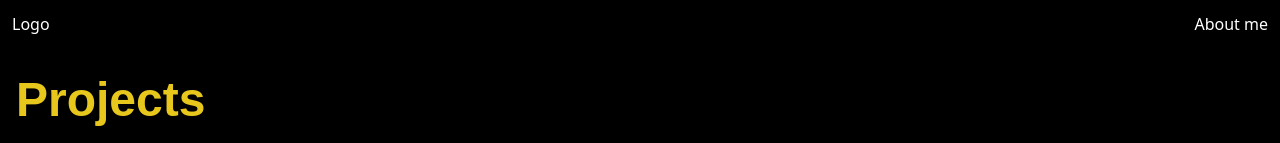
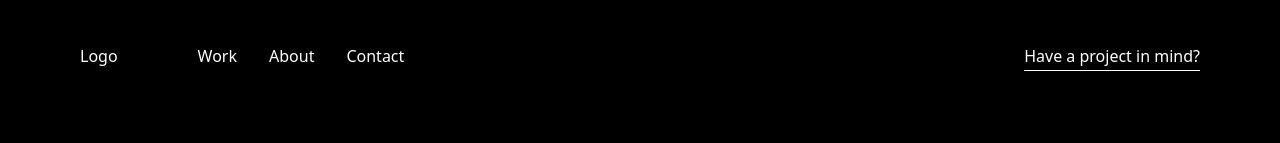
Before and after one commit to cscnmhmt/korhan-yaya-website, a React (Vite) app: page / in a window 1280 px wide. Shown: the top 143 px of the page. Built offline with nearby package versions, Linux system fonts and the light colour scheme; a web font is replaced by a local one.

Commit message:
style header

```diff
--- a/src/components/Header/Header.jsx
+++ b/src/components/Header/Header.jsx
@@ -4,7 +4,7 @@ import Navbar from './Navbar';
 
 const Header = () => {
   return (
-    <header className='bg-black p-3 flex justify-between items-center text-white'>
+    <header className="bg-black py-11 px-20 flex items-center text-white">
       <Logo />
       <Navbar />
     </header>
--- a/src/components/Header/Navbar.jsx
+++ b/src/components/Header/Navbar.jsx
@@ -3,8 +3,15 @@ import { NavLink } from 'react-router-dom';
 
 const Navbar = () => {
   return (
-    <nav>
-      <NavLink to={'/about'}>About me</NavLink>
+    <nav className="flex justify-between items-center flex-1 ml-20">
+      <div className="flex gap-8 items-center">
+        <NavLink to={'/'}>Work</NavLink>
+        <NavLink to={'/about'}>About</NavLink>
+        <NavLink to={'/'}>Contact</NavLink>
+      </div>
+      <NavLink className="underline underline-offset-8" to={'/'}>
+        Have a project in mind?
+      </NavLink>
     </nav>
   );
 };
```
